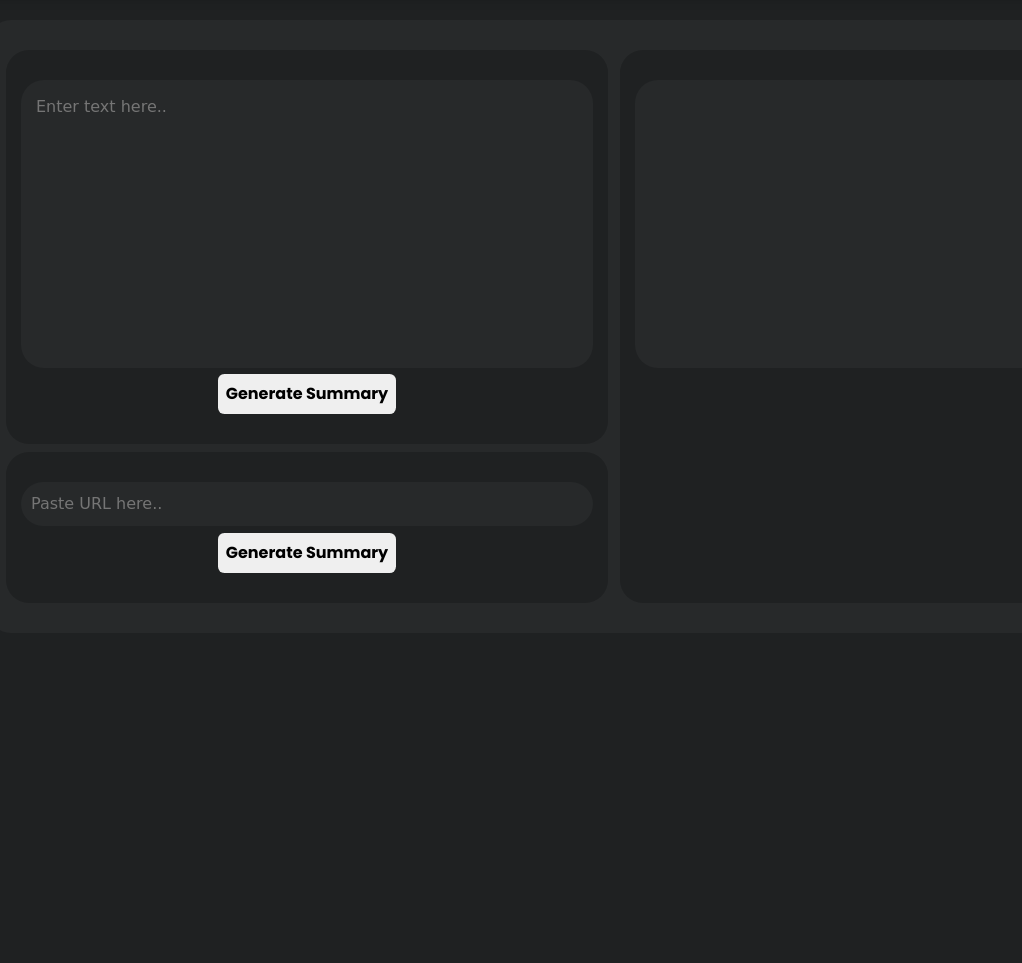
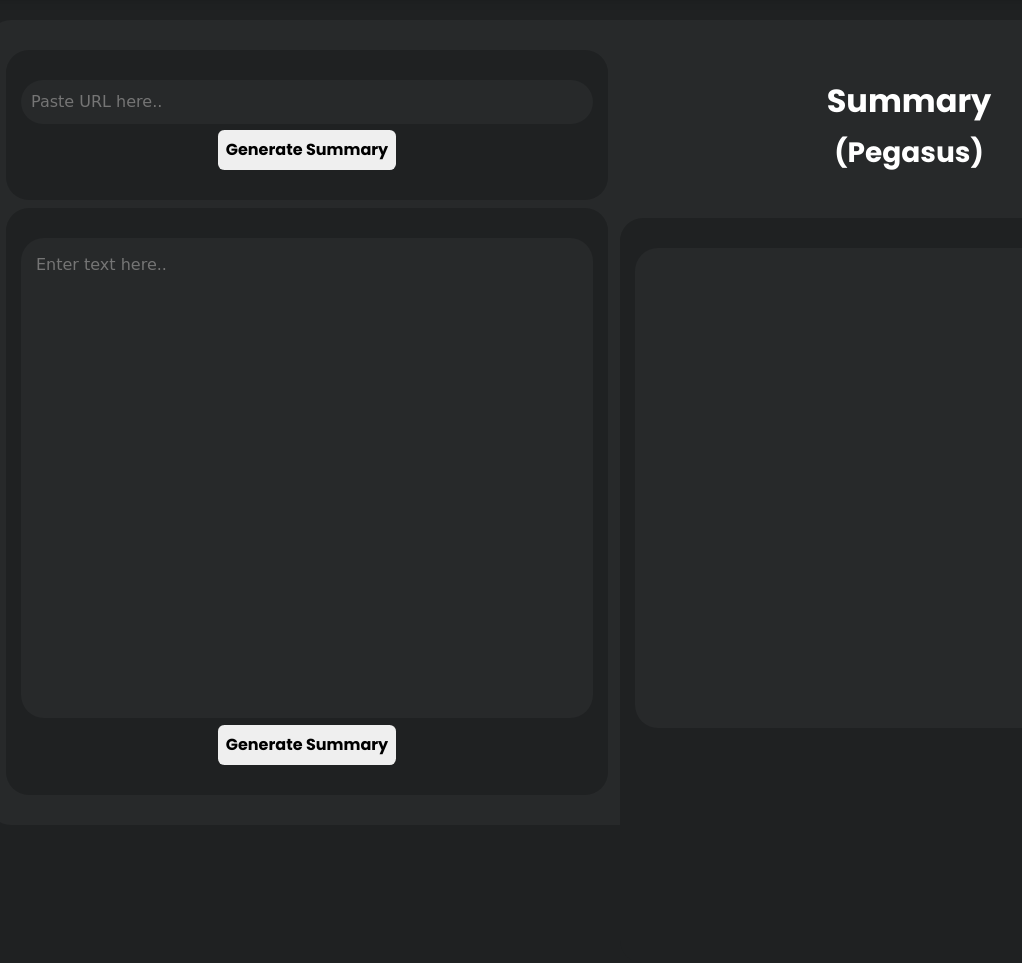
Before and after one commit to paju3125/summarize.me, a Flask app: page / in a window 1280 px wide. Shown: the part 90-1053 px from the top of the page, without its empty margins (32-1054 px from the left). Before the commit the page ends 663 px from the top, so only its background shows below. Run offline with Flask 3, Linux system fonts and the light colour scheme; parts of the project's set-up code (start-up, migrations or seed data) failed here and were passed over; some libraries are stand-ins or nearby versions.

Commit message:
unknown changes

```diff
--- a/app.py
+++ b/app.py
@@ -3,7 +3,7 @@ from flask import render_template
 from flask import Flask
 from flask import request
 
-from flask import Flask,render_template,url_for,request
+from flask import Flask,render_template,url_for,request, jsonify
 
 from spacy_summarization import text_summarizer
 
@@ -372,16 +372,21 @@ def preprocessTxt():
 
 @app.route('/generateSummary', methods=['GET', 'POST'])
 def generateSummary():
+    print('hiii')
+    data = request.get_json()
+    # print(data)
+    print(type(data))
+    preprocessed_text = data.get('preprocessed_text')
+    print(preprocessed_text)
+    # print(type(data))
+    # preprocessed_text = data['response']['preprocessed_text']
 
-    data = request.json
-    print(data)
-    print(type(data))
-    preprocessed_text = data['response']['preprocessed_text']
-    print(preprocessed_text)
+    # preprocessed_text = request.form.get('preprocessed_text')
+    # print(preprocessed_text)
     # Define PEGASUS model
 
-    model_name = data['additionalData']
-    print(model_name)
+    # model_name = data['additionalData']
+    # print(model_name)
 
     # Create tokens
     tokens = pegasus_tokenizer(preprocessed_text, truncation=True, padding="longest", return_tensors="pt")
--- a/static/assets/css/style.css
+++ b/static/assets/css/style.css
@@ -99,7 +99,7 @@ form textarea {
     overflow: auto;
     width: 100%;
     height: 100%;
-    min-height: 18rem;
+    min-height: 30rem;
     padding: 15px;
 }
 
--- a/static/assets/js/main.js
+++ b/static/assets/js/main.js
@@ -34,9 +34,9 @@
                     $.ajax({
                         type: "post",
                         url: "/generateSummary",
-                        data: JSON.stringify({ response, additionalData: additionalData }),
+                        data: JSON.stringify(response),
                         contentType: 'application/json',
-                        dataType: "json",
+                        // dataType: "json",
                         success: function(response) {
                             console.log(response)
                             console.log(response.summary)
@@ -89,8 +89,8 @@
                             $.ajax({
                                 type: "post",
                                 url: "/generateSummary",
-                                data: response,
-                                // dataType: "dataType",
+                                data: JSON.stringify(response),
+                                contentType: 'application/json',
                                 success: function(response) {
                                     console.log(response)
                                     console.log(response.summary)
--- a/templates/index.html
+++ b/templates/index.html
@@ -96,6 +96,14 @@
                                 <div class="row">
                                     <div class="col-lg-6 col-sm-12">
                                         <div class="row">
+                                            <form action='/' class="item" id="urlInputForm" method="post">
+                                                <div class="formgroup">
+                                                    <input type="text" id="url" name="url" placeholder="Paste URL here.." title=" " required />
+                                                    <button type="submit" id="genURLSummary"><span id="btnTxt2">Generate Summary</span><span class="spinner"></span></button>
+                                                </div>
+                                            </form>
+                                        </div>
+                                        <div class="row mt-2">
                                             <form action='/' class="item" id="userInputForm" method="post">
                                                 <div class="formgroup">
                                                     <textarea id="message" name="text" placeholder="Enter text here.." title=" " required></textarea>
@@ -103,17 +111,12 @@
                                                 </div>
                                             </form>
                                         </div>
-                                        <div class="row mt-2">
-                                            <form action='/' class="item" id="urlInputForm" method="post">
-                                                <div class="formgroup">
-                                                    <input type="text" id="url" name="url" placeholder="Paste URL here.." title=" " required />
-                                                    <button type="submit" id="genURLSummary"><span id="btnTxt2">Generate Summary</span><span class="spinner"></span></button>
-                                                </div>
-                                            </form>
-                                        </div>
+
                                     </div>
                                     <div class="col-lg-6 col-sm-12">
-                                        <form action="" class="item">
+                                        <h2 class="p-3 mt-3 text-center">Summary</h2>
+                                        <h3 class="text-center">(Pegasus)</h3>
+                                        <form action="" class="item mt-5">
                                             <div class="formgroup">
                                                 <textarea id="pegasus_summary" name="message" readonly></textarea>
                                             </div>
```
